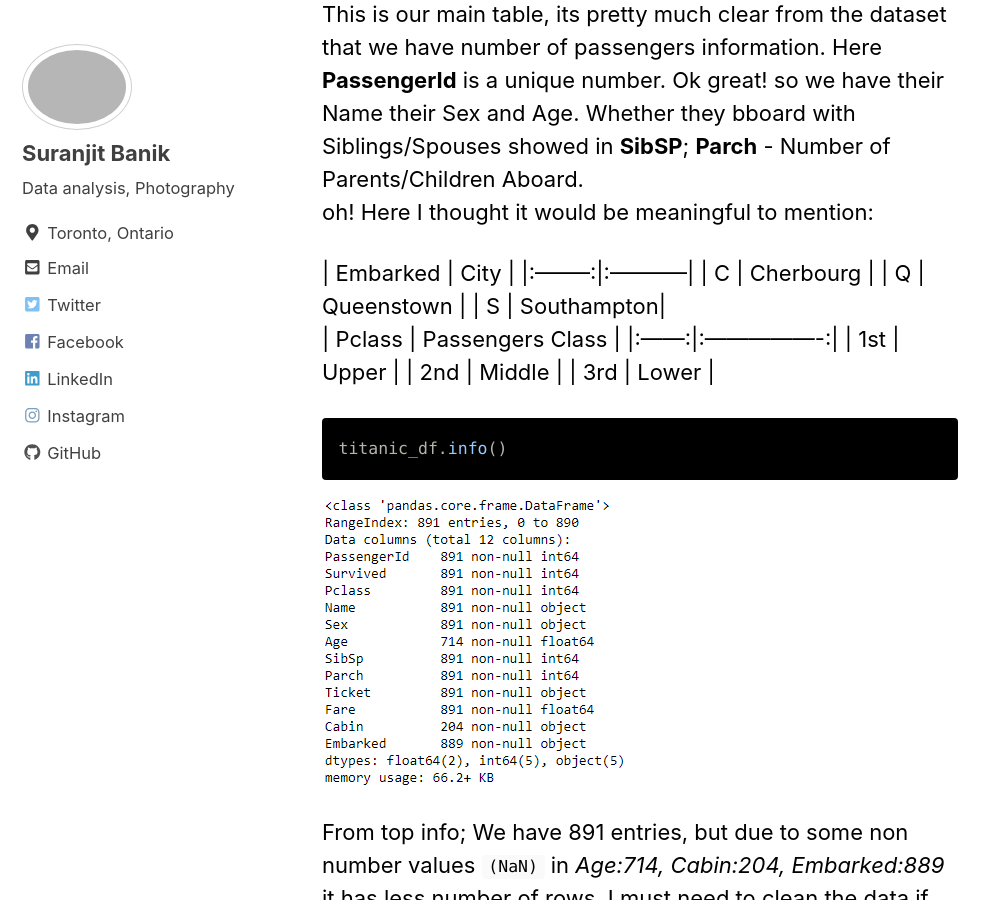
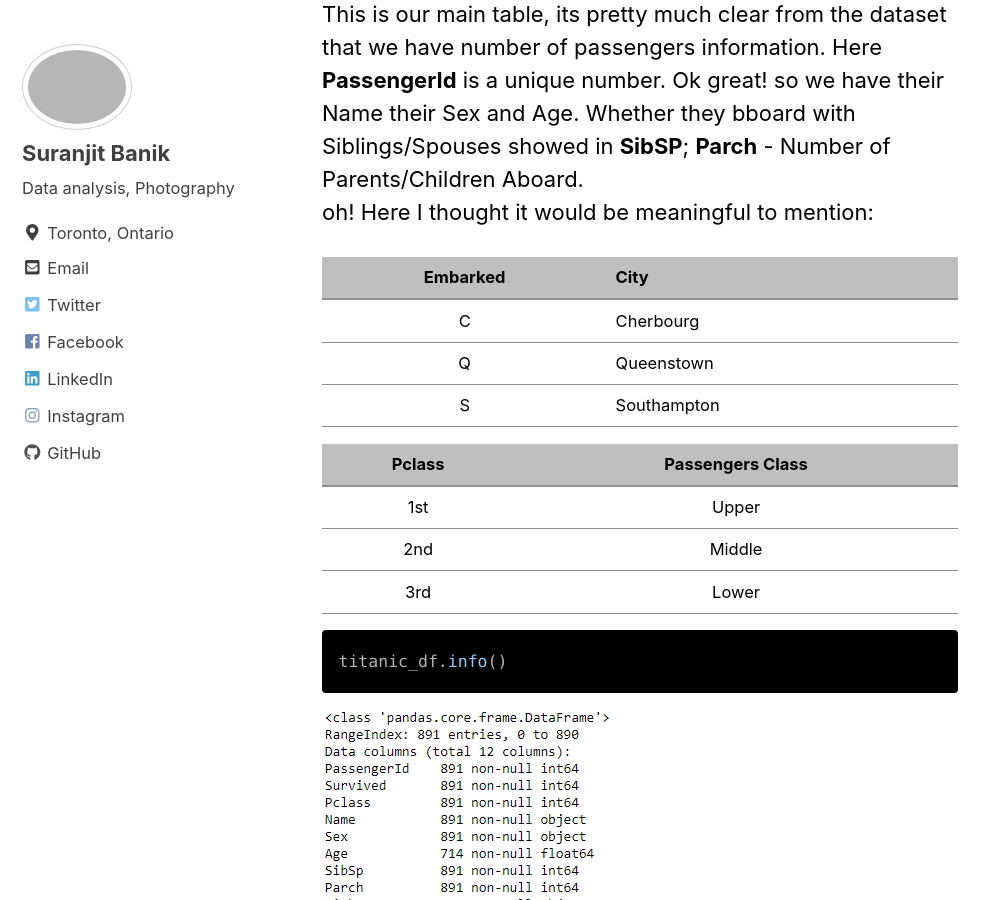
Before and after one commit to mastermindLAB/mastermindLAB.github.io, a Jekyll site: the page built from _posts/2019-03-28-titanic.md, in a window 1280 px wide and 900 px high, scrolled down 2945 px. Shown: the whole window, without its empty margins (0-999 px from the left). Built offline with Jekyll 4.4.1, drawn with Linux system fonts in a browser that asks for light colours; nearby versions of some CDN libraries; some of the changed lines change nothing that is shown; some of the changed text lies outside the part shown.

Commit message:
adding table

```diff
--- a/_posts/2019-03-28-titanic.md
+++ b/_posts/2019-03-28-titanic.md
@@ -7,7 +7,7 @@ header:
 excerpt: "Data Science, Data Visualization, Data Analysis"
 ---
 
-# Titanic tragedy: finding and analyzing the survivor rate. Its been
+# Titanic tragedy: finding and analyzing the survivor rate.
 ##### Data set were available at kaggel, find this projects on my kaggle [kernel](https://www.kaggle.com/suranjitbanik/seaborn-numpy-pandas-in-titanic-dataset).
 
 It's been more then 100 years since Titanic disaster happened. When the "unsinkable" ship, the largest, most luxurious ocean liner of its time, crashed into an iceberg on its maiden voyage in 1912, it took more than 1,500 of its 2,200 passengers to the bottom.
@@ -53,7 +53,7 @@ Here **PassengerId** is a unique number. Ok great! so we have their Name their S
 | C        | Cherbourg  |
 | Q        | Queenstown |
 | S        | Southampton|
-<br>
+
 | Pclass | Passengers Class |
 |:------:|:----------------:|
 | 1st     | Upper            |
```
